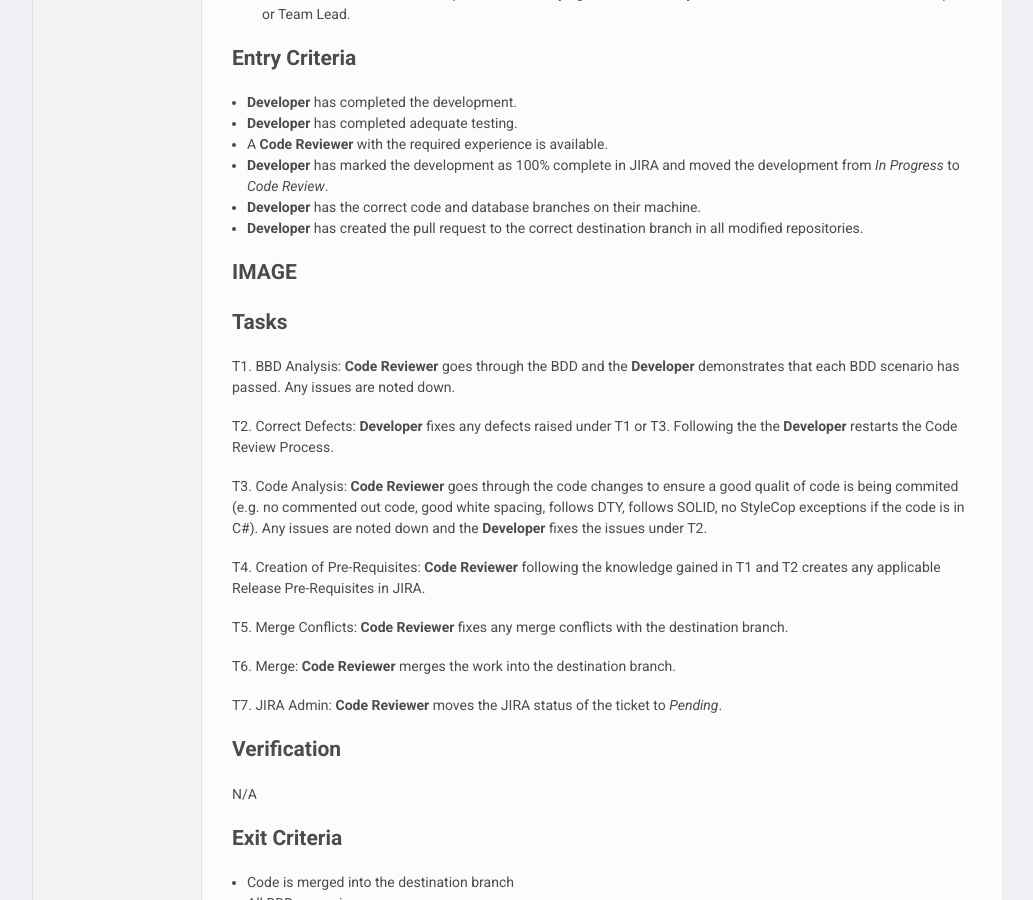
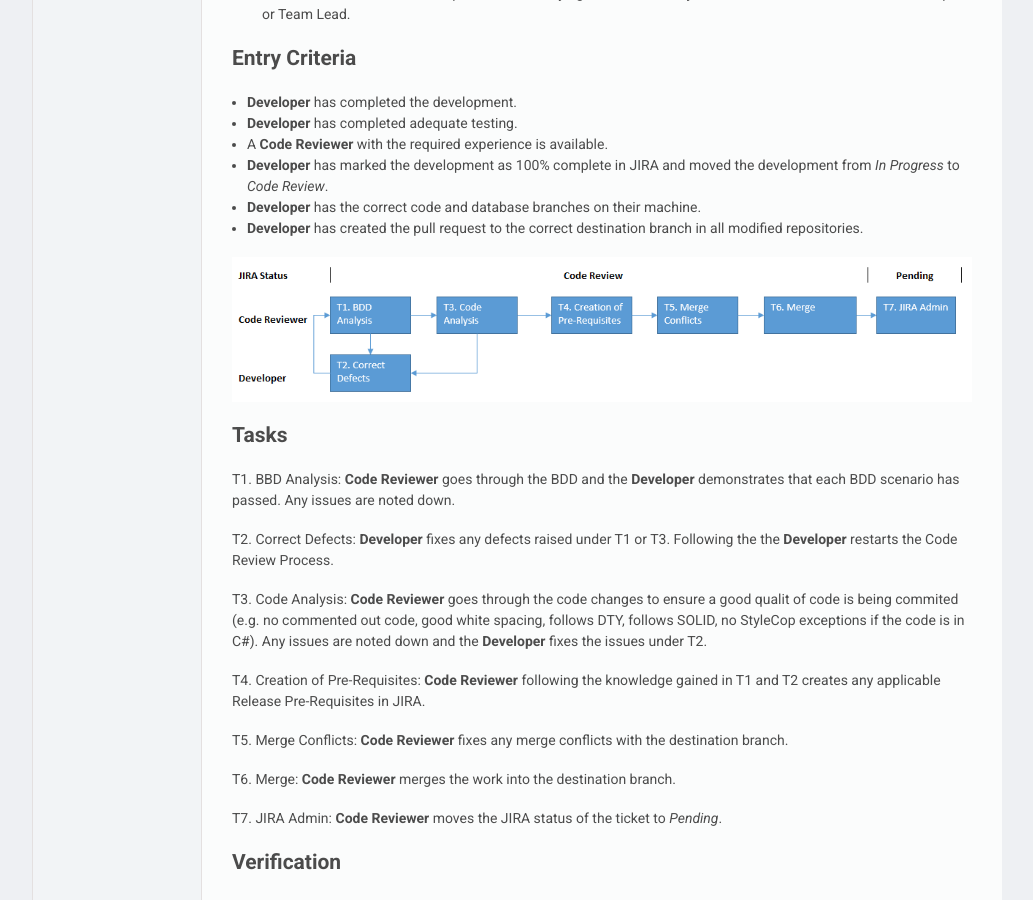
Before and after one commit to intuitive-documentation/process, a Jekyll site: the page built from _content/Code Review.md, in a window 1280 px wide and 900 px high, scrolled down 449 px. Shown: the whole window, without its empty margins (108-1141 px from the left). Built offline with Jekyll 4.4.1, drawn with Linux system fonts in a browser that asks for light colours.

Commit message:
First attempt at embedding image

```diff
--- a/_content/Code Review.md
+++ b/_content/Code Review.md
@@ -25,7 +25,8 @@ title:  "Code Review"
 - **Developer** has created the pull request to the correct destination branch in all modified repositories.
 
 
-# IMAGE
+![My helpful screenshot](/DevelopmentTeamProcess/images/ProcessDocumentation/CodeReview/CodeReviewFlow.png)
+
 
 ## Tasks
 T1. 	BBD Analysis: **Code Reviewer** goes through the BDD and the **Developer** demonstrates that each BDD scenario has passed.  Any issues are noted down.
```
